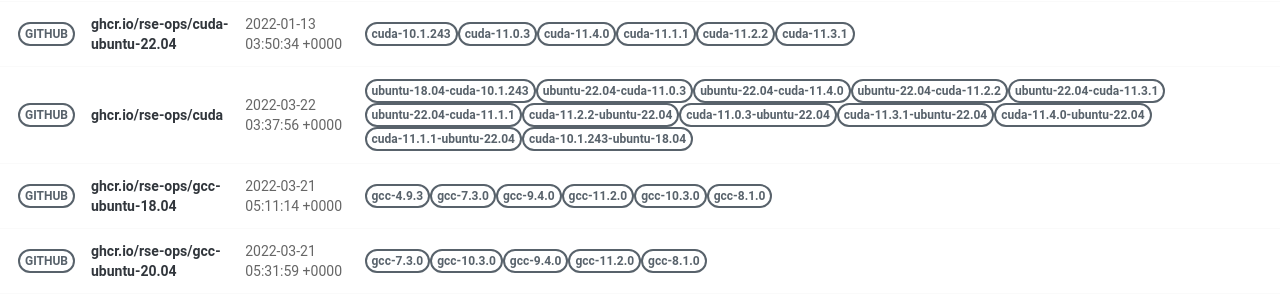
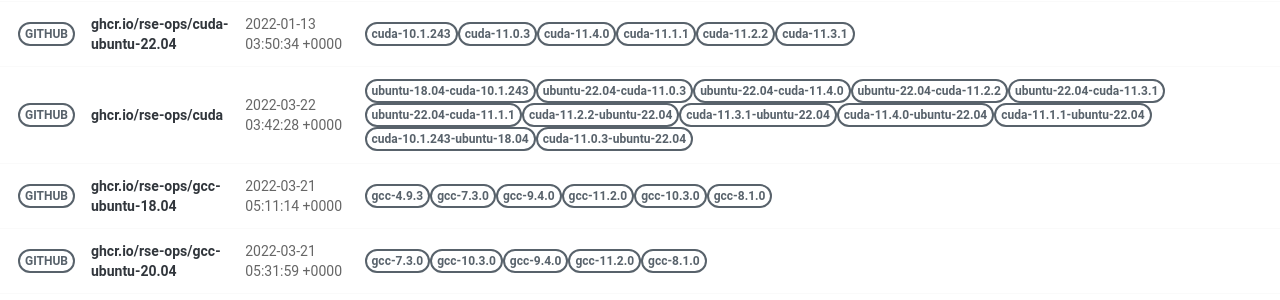
Before and after one commit to rse-ops/docker-images, a Jekyll site: the page built from pages/index.md, in a window 1280 px wide. Shown: the part 428-728 px from the top of the page. Built offline with Jekyll 4.4.1, drawn with Linux system fonts in a browser that asks for light colours; nearby versions of some CDN libraries.

Commit message:
Automated push to update library 2022-03-22

```diff
--- a/_library/ghcr.io-rse-ops-cuda.md
+++ b/_library/ghcr.io-rse-ops-cuda.md
@@ -1,7 +1,7 @@
 ---
 layout: container
 name: ghcr.io/rse-ops/cuda
-updated_at: 2022-03-22 03:37:56.169536
+updated_at: 2022-03-22 03:42:28.732979
 
 
 container_url: https://github.com/orgs/rse-ops/packages/container/package/cuda
```
Also changed, not shown: other parts of _library/ghcr.io-rse-ops-cuda.md (+3 -3 lines).
